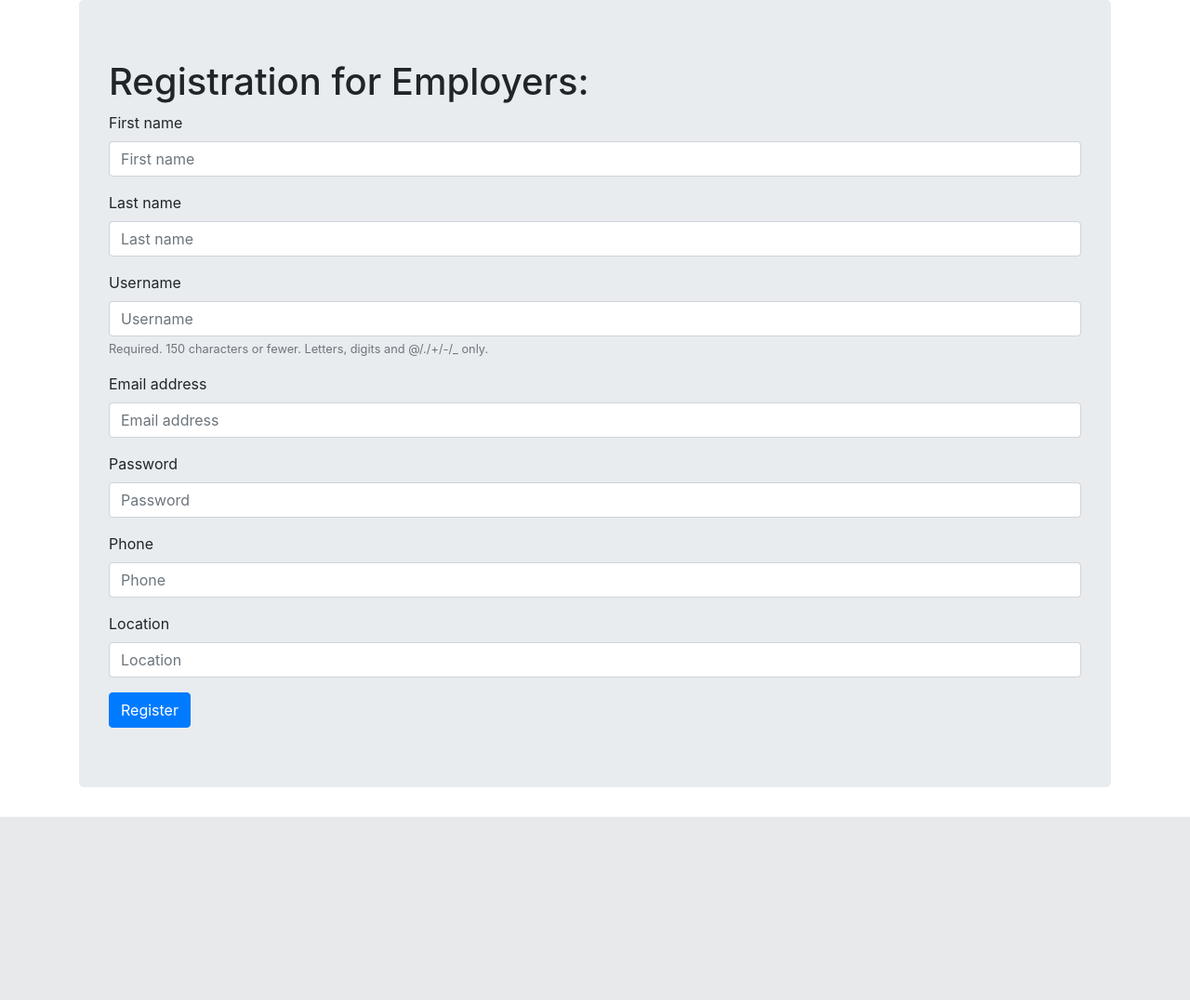
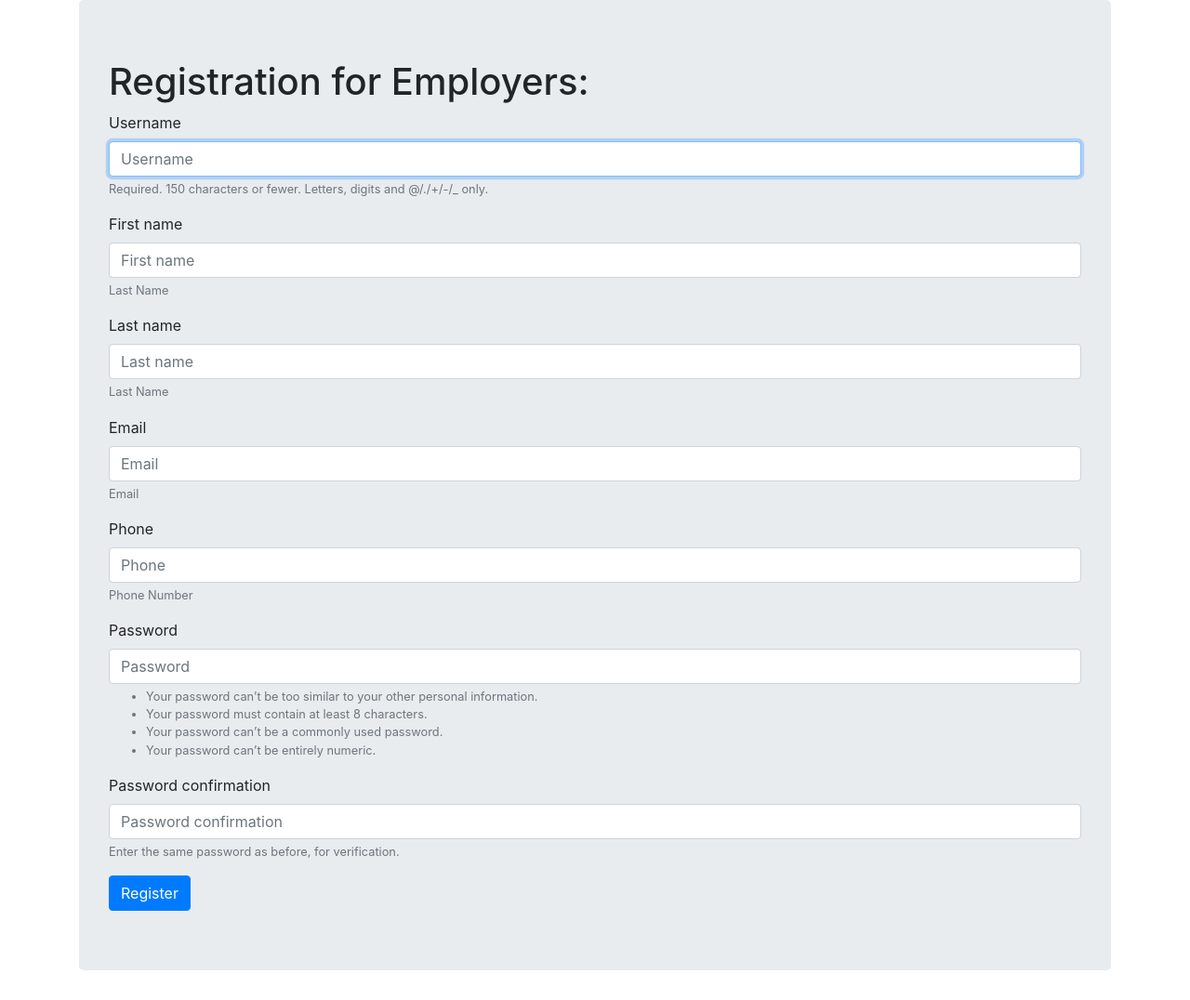
Before and after one commit to ngetichnicholas/Job-Seeking-App, a Django app: page /registerEmployer/ in a window 1280 px wide. Shown: the part 56-1132 px from the top of the page at 93% size. Before the commit the page ends 935 px from the top, so only its background shows below. Run offline with Django 3.2, Linux system fonts and the light colour scheme; some libraries are stand-ins or nearby versions.

Commit message:
Update models and views

```diff
--- a/Job_Seeking_App/forms.py
+++ b/Job_Seeking_App/forms.py
@@ -14,24 +14,13 @@ class JobseekerSignUpForm(UserCreationForm):
     model = User
     fields = ('username', 'first_name', 'last_name', 'email','phone', 'password1', 'password2', )
 
-class JobseekerForm(forms.ModelForm):
-    password=forms.CharField(widget=forms.PasswordInput())
-    class Meta():
-        model=User
-        fields=['first_name','last_name','username','email','password']
+class EmployerSignUpForm(UserCreationForm):
+  first_name = forms.CharField(max_length=100, help_text='Last Name')
+  last_name = forms.CharField(max_length=100, help_text='Last Name')
+  email = forms.EmailField(max_length=150, help_text='Email')
+  phone = forms.CharField(max_length=10, help_text='Phone Number')
 
-class AddJobseekerForm(forms.ModelForm):
-    class Meta():
-        model=JobSeeker
-        fields=['phone','location']
 
-class employerForm(forms.ModelForm):
-    password=forms.CharField(widget=forms.PasswordInput())
-    class Meta():
-        model=User
-        fields=['first_name','last_name','username','email','password']
-
-class AddEmployerForm(forms.ModelForm):
-    class Meta():
-        model=Employer
-        fields=['phone','location']
+  class Meta:
+    model = User
+    fields = ('username', 'first_name', 'last_name', 'email','phone', 'password1', 'password2', )
--- a/Job_Seeking_App/models.py
+++ b/Job_Seeking_App/models.py
@@ -51,10 +51,12 @@ class JobSeeker(models.Model):
 class Employer(models.Model):
     first_name =models.CharField(max_length=144)
     last_name = models.CharField(max_length=144)
-    user = models.OneToOneField(User, on_delete=models.CASCADE, related_name="employer")
+    user = models.OneToOneField(User, on_delete=models.CASCADE,related_name="employer")
     email = models.EmailField()
-    phone = models.IntegerField()
-    location = models.CharField(max_length=144)
+    phone = models.IntegerField(null=True,blank=True)
+    location = models.CharField(max_length=144,null=True,blank=True)
+    company_name = models.CharField(max_length=144,null=True,blank=True)
+
 
     @receiver(post_save, sender=User)
     def update_employer_signal(sender, instance, created, **kwargs):
--- a/Job_Seeking_App/templates/registration/registerEmployer.html
+++ b/Job_Seeking_App/templates/registration/registerEmployer.html
@@ -11,7 +11,6 @@
         <form action="" method="POST">
             {% csrf_token %}
             {% bootstrap_form employer_form %}
-            {% bootstrap_form add_employer_form %}
             <input type="submit" value="Register" class="btn btn-primary">
         </form>
     {% endif %}
--- a/Job_Seeking_App/views.py
+++ b/Job_Seeking_App/views.py
@@ -41,22 +41,21 @@ def registerJobseeker(request):
 def registerEmployer(request):
     registered=False
     if request.method=='POST':
-        employer_form=employerForm(request.POST)
-        add_employer_form=AddEmployerForm(request.POST)
-        if employer_form.is_valid() and add_employer_form.is_valid():
-            employer=employer_form.save()
-            employer.set_password(employer.password)
-            employer.is_employer = True
-            employer.save()
-            add_employer=add_employer_form.save(commit=False)
-            add_employer.user=employer
-            add_employer.save()
+        employer_form=EmployerSignUpForm(request.POST)
+        if employer_form.is_valid():
+            user=employer_form.save()
+            user.refresh_from_db()
+            user.employer.first_name = employer_form.cleaned_data.get('first_name')
+            user.employer.last_name = employer_form.cleaned_data.get('last_name')
+            user.employer.email = employer_form.cleaned_data.get('email')
+            user.employer.phone = employer_form.cleaned_data.get('phone')
+            user.is_employer = True
+            user.save()
             registered=True
     else:
-        employer_form=employerForm()
-        add_employer_form=AddEmployerForm()
+        employer_form=EmployerSignUpForm()
 
-    return render(request,'registration/registerEmployer.html',{'employer_form':employer_form,'add_employer_form':add_employer_form,'registered':registered})
+    return render(request,'registration/registerEmployer.html',{'employer_form':employer_form,'registered':registered})
 
 def login(request):
   if request.method == 'POST':
```
Also changed, not shown: Job_Seeking_App/migrations/0001_initial.py, Job_Seeking_App/migrations/0002_alter_jobseeker_salary.py (deleted), Job_Seeking_App/migrations/0003_alter_jobseeker_phone.py (deleted).
